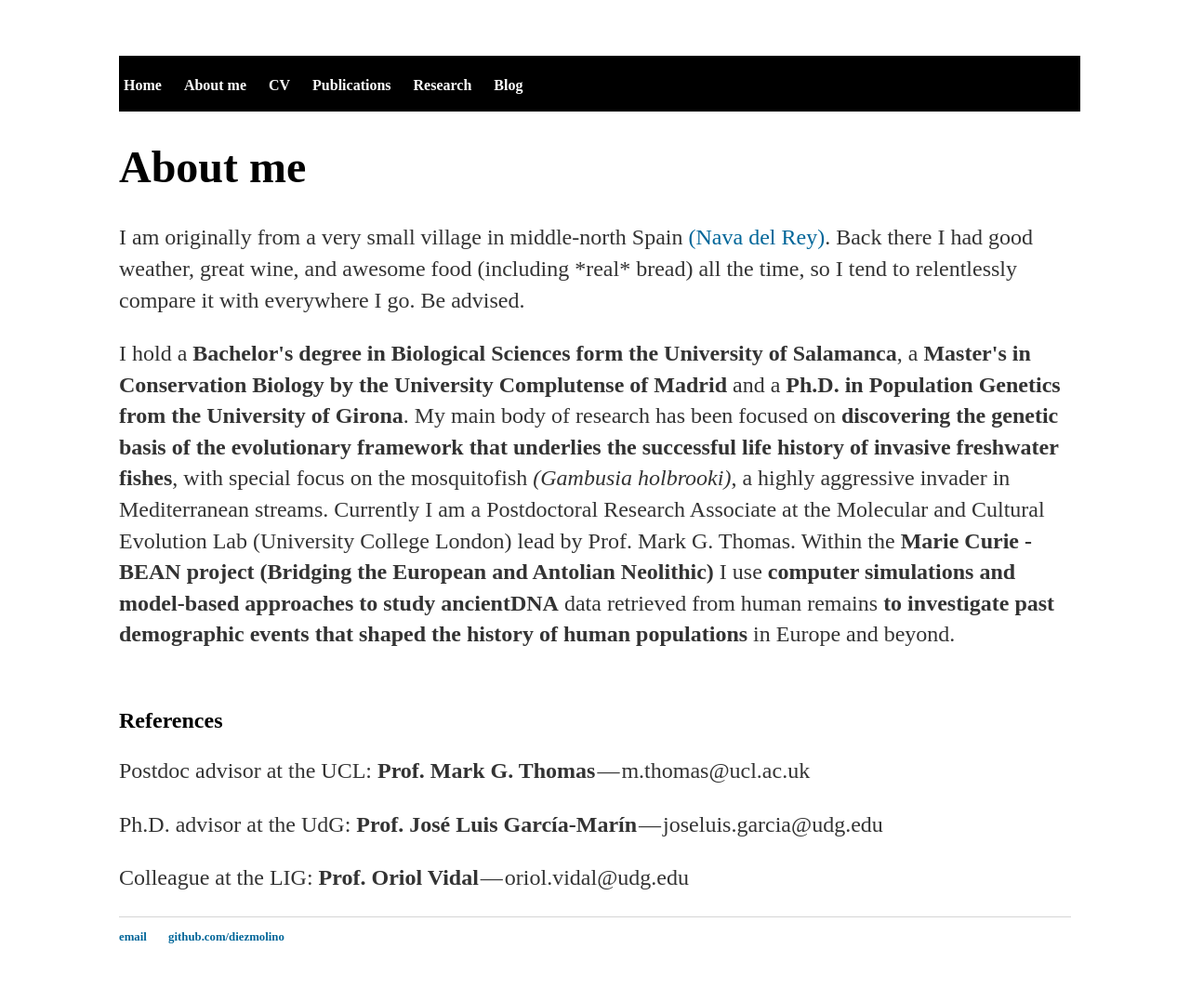
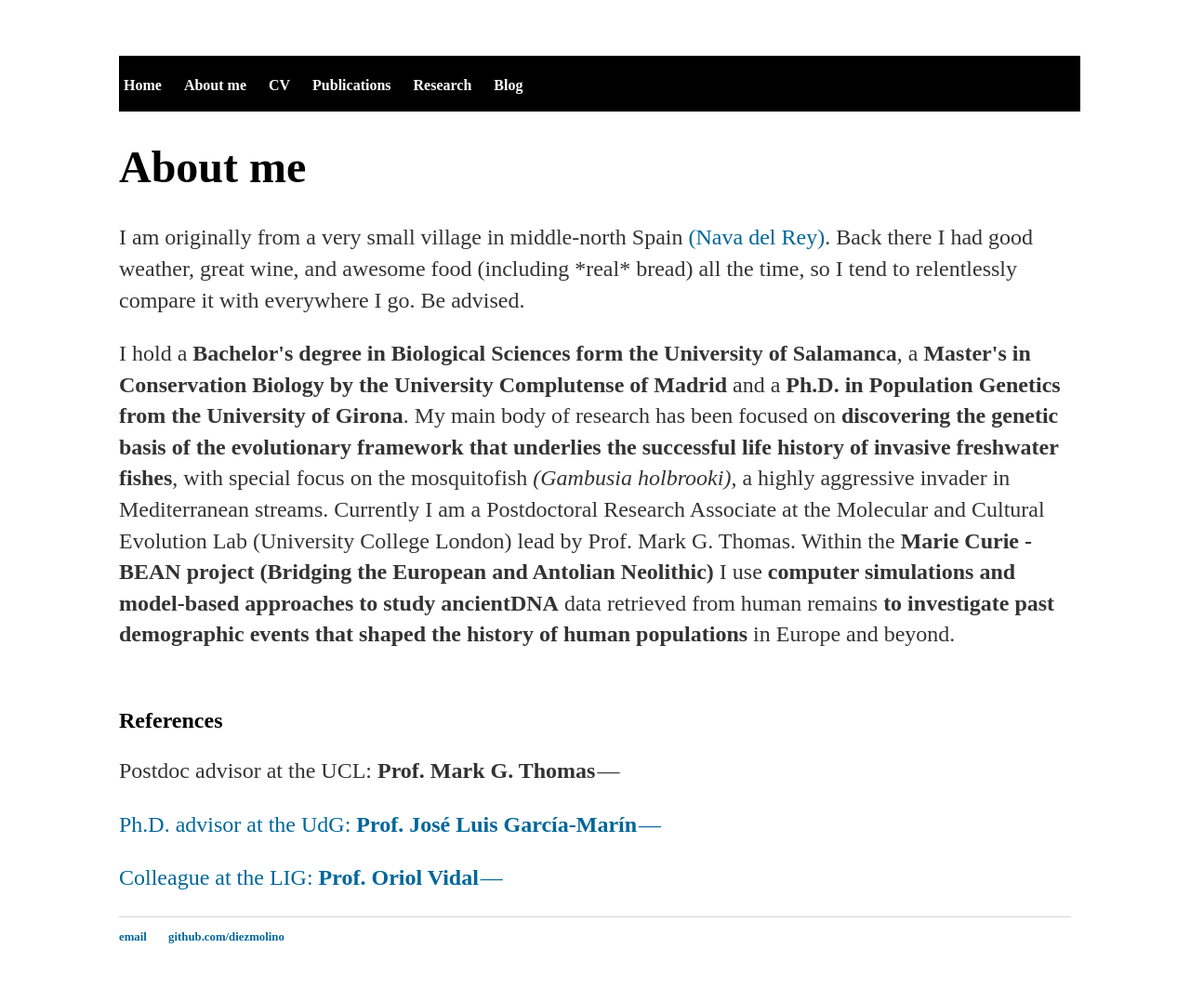
Before and after one commit to DiezMolino/diezmolino.github.io, a Jekyll site: the page about/index.html, which Jekyll copies as it is, in a window 1280 px wide. Shown: the whole page at 93% size. Built offline with Jekyll 4.4.1, drawn with Linux system fonts in a browser that asks for light colours.

Commit message:
Update index.html

```diff
--- a/about/index.html
+++ b/about/index.html
@@ -40,9 +40,9 @@
 <br/>
 
 <h2>References</h2>
-<p>Postdoc advisor at the UCL: <b>Prof. Mark G. Thomas</b> — m.thomas@ucl.ac.uk </p>
-<p>Ph.D. advisor at the UdG: <b>Prof. José Luis García-Marín</b> — joseluis.garcia@udg.edu </p>
-<p>Colleague at the LIG: <b>Prof. Oriol Vidal</b> — oriol.vidal@udg.edu </p>
+<p>Postdoc advisor at the UCL: <b>Prof. Mark G. Thomas</b> — <a class='one' href="mailto:m.thomas@ucl.ac.uk"</a> </p>
+<p>Ph.D. advisor at the UdG: <b>Prof. José Luis García-Marín</b> — <a class='one' href="mailto:joseluis.garcia@udg.edu"</a> </p>
+<p>Colleague at the LIG: <b>Prof. Oriol Vidal</b> — <a class='one' href="mailto:oriol.vidal@udg.edu"</a> </p>
     		</div><!-- /.blurb -->
 		</div><!-- /.container -->
 		<footer>
```
